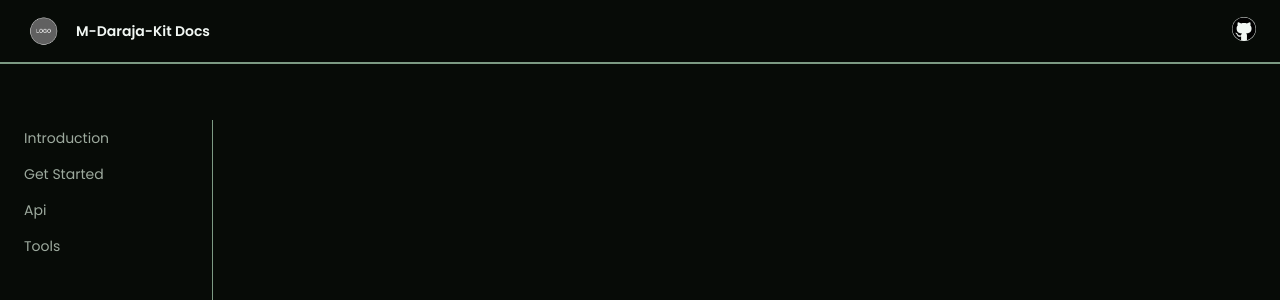
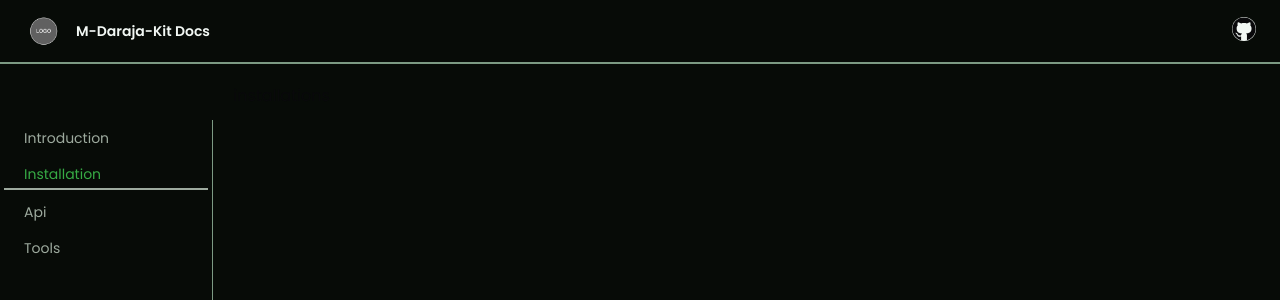
Before and after one commit to levos-snr/M-daraja-kit, a Next.js app: page /installation in a window 1280 px wide. Before the commit this address had no page. Shown: the top 300 px of the page. Built offline with nearby package versions, Linux system fonts and the light colour scheme.

Commit message:
added Scroll Area

```diff
--- /dev/null
+++ b/app/installation/page.tsx
@@ -0,0 +1,30 @@
+//import packages
+import { faCircleInfo } from "@fortawesome/free-solid-svg-icons";
+import { FontAwesomeIcon } from "@fortawesome/react-fontawesome";
+import { Metadata } from "next";
+import React from "react";
+
+//locally imported
+import { ScrollArea } from "@/components/ui/scroll-area";
+
+
+
+export const metadata: Metadata = {
+    title: "Installation",
+  };
+
+
+const links = ["installation", "basic-usage"];
+
+const Page = () => {
+    return(
+        <>
+        <ScrollArea className="w-4/6 h-full p-5">
+        installations
+        </ScrollArea>
+        </>
+    )
+}
+
+
+export default Page;
--- a/components/Sidebar.tsx
+++ b/components/Sidebar.tsx
@@ -6,10 +6,10 @@ import { usePathname } from "next/navigation";
 import React from "react";
 
 export const links = [
-  { text: "Introduction", link: "/" },
-  { text: "Get Started", link: "/installation" },
-  { text: "Api", link: "/api" },
-  { text: "Tools", link: "/utils" },
+  { text: "introduction", link: "/" },
+  { text: "installation", link: "/installation" },
+  { text: "api", link: "/api" },
+  { text: "tools", link: "/utils" },
 ];
 
 export const Sidebar = () => {
@@ -20,7 +20,7 @@ export const Sidebar = () => {
       {links.map((l) => {
         const isActive =
           pathName.includes(l.text) ||
-          (l.text === "Introduction" ? pathName.length === 1 : false);
+          (l.text === "introduction" ? pathName.length === 1 : false);
 
         return (
           <Link
```
